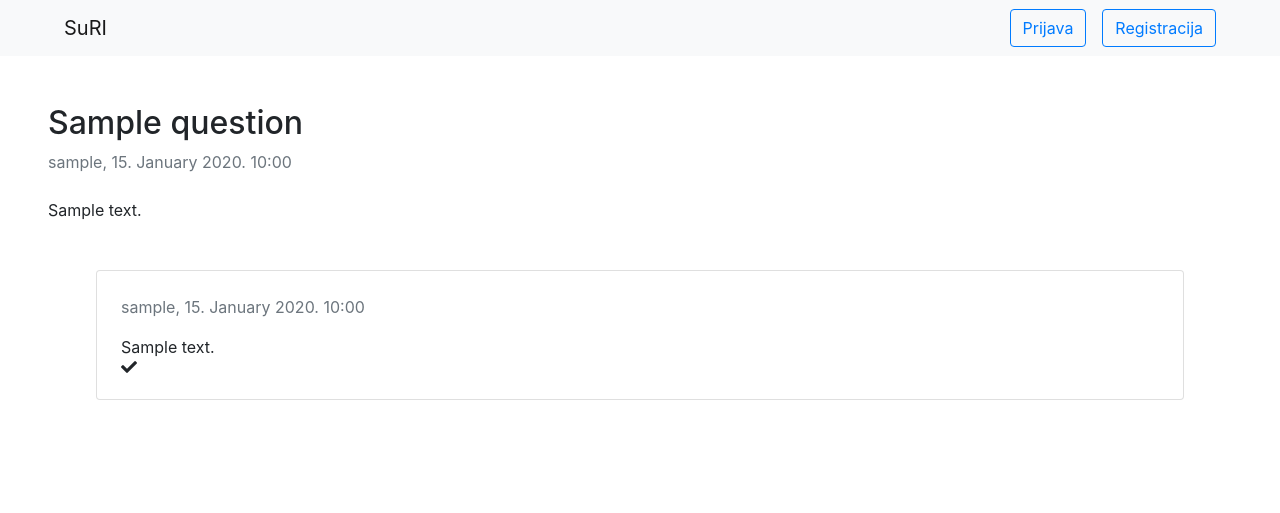
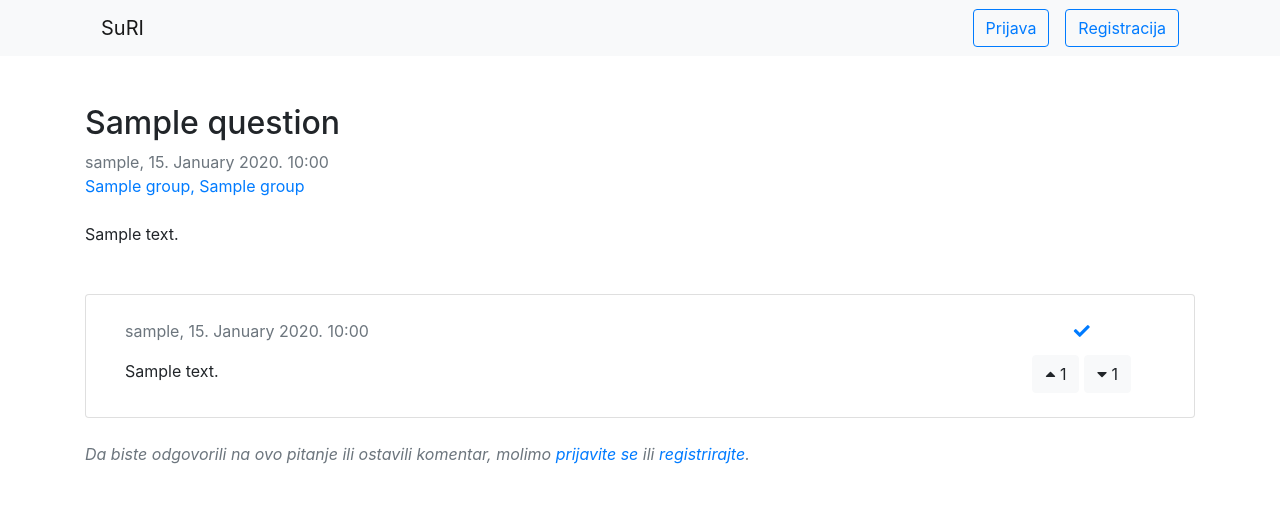
Before and after one commit to Marina-Banov/suri, a Django app: page /1/ in a window 1280 px wide. Shown: the top 513 px of the page. Run offline with Django 3.2, Linux system fonts and the light colour scheme; tables that the repository leaves empty hold one stand-in row (values such as "Sample post"); some libraries are stand-ins or nearby versions.

Commit message:
add buttons and links to questions.html

```diff
--- a/main_app/templates/main_app/groups.html
+++ b/main_app/templates/main_app/groups.html
@@ -3,7 +3,7 @@
 {% block content %}
     {% include 'header.html' %}
 
-    <main class="mx-5 py-5">
+    <main class="container py-5">
         <h1>{{ group.group_name }}</h1>
         <p class="badge badge-pill badge-primary mb-4">{{ group.field_name }}</p>
         {% for question in questions %}
--- a/main_app/templates/main_app/index.html
+++ b/main_app/templates/main_app/index.html
@@ -3,7 +3,7 @@
 {% block content %}
     {% include 'header.html' %}
 
-    <main class="mx-5 py-5">
+    <main class="container py-5">
         <div class="d-grid">
         {% for group in all_groups %}
             <a class="text-decoration-none text-center" href="{% url 'groups' group_id=group.id %}">
--- a/main_app/templates/main_app/questions.html
+++ b/main_app/templates/main_app/questions.html
@@ -3,16 +3,43 @@
 {% block content %}
     {% include 'header.html' %}
 
-    <main class="mx-5 py-5">
+    <main class="container py-5">
         <h2>{{ question.title }}</h2>
-        <p class="text-secondary mb-4">{{ question.user }}, {{ question.date|date:'j. E Y. H:i' }}</p>
+        <p class="text-secondary mb-4">
+            {{ question.user }}, {{ question.date|date:'j. E Y. H:i' }}
+            <br>
+            <a href="{% url 'groups' group_id=question.group.id %}">
+                {{ question.group }}
+            </a>
+        </p>
         <p class="mb-5">{{ question.description }}</p>
         {% for answer in answers %}
-            <div class="card p-4 mx-5">
-                <p class="text-secondary">{{ answer.user }}, {{ answer.date|date:'j. E Y. H:i' }}</p>
-                {{ answer.description }}
-                <i class="fas fa-check"></i>
-            </div>
+            <div class="card container my-4">
+            <div class="row p-4">
+                <div class="col-sm-10">
+                    <p class="text-secondary">{{ answer.user }}, {{ answer.date|date:'j. E Y. H:i' }}</p>
+                    {{ answer.description }}
+                </div>
+                <div class="col-sm-2 text-center">
+                    <i class="fas fa-check text-primary pb-3"></i>
+                    <br>
+                    <button class="btn btn-light">
+                        <i class="fas fa-caret-up"></i>
+                        {{ answer.likes_count }}
+                    </button>
+                    <button class="btn btn-light">
+                        <i class="fas fa-caret-down"></i>
+                        {{ answer.dislikes_count }}
+                    </button>
+                </div>
+            </div></div>
         {% endfor %}
+        {% if user.is_autheticated %}
+        {% else %}
+            <i class="text-secondary">
+                Da biste odgovorili na ovo pitanje ili ostavili komentar, molimo
+                <a href="{% url 'login' %}">prijavite se</a> ili <a href="{% url 'register' %}">registrirajte</a>.
+            </i>
+        {% endif %}
     </main>
 {% endblock %}
--- a/templates/header.html
+++ b/templates/header.html
@@ -1,4 +1,5 @@
-<header class="navbar navbar-expand-lg navbar-light bg-light px-5">
+<header class="navbar navbar-expand-lg navbar-light bg-light">
+    <div class="container">
         <a href="{% url 'index' %}" class="navbar-brand nav-link active">SuRI</a>
         <nav class="mr-auto navbar-nav">
             {% if user.is_superuser %}
@@ -12,4 +13,5 @@
             <a href="{% url 'login' %}" class="btn btn-outline-primary">Prijava</a>
             <a href="{% url 'register' %}" class="btn btn-outline-primary mx-3">Registracija</a>
         {% endif %}
+    </div>
 </header>
```
Lines whose indentation alone changed are shown as unchanged.
